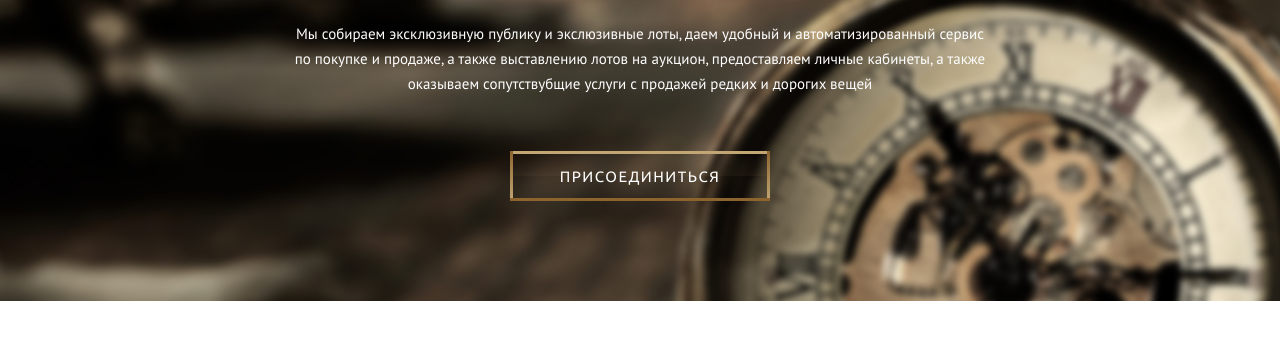
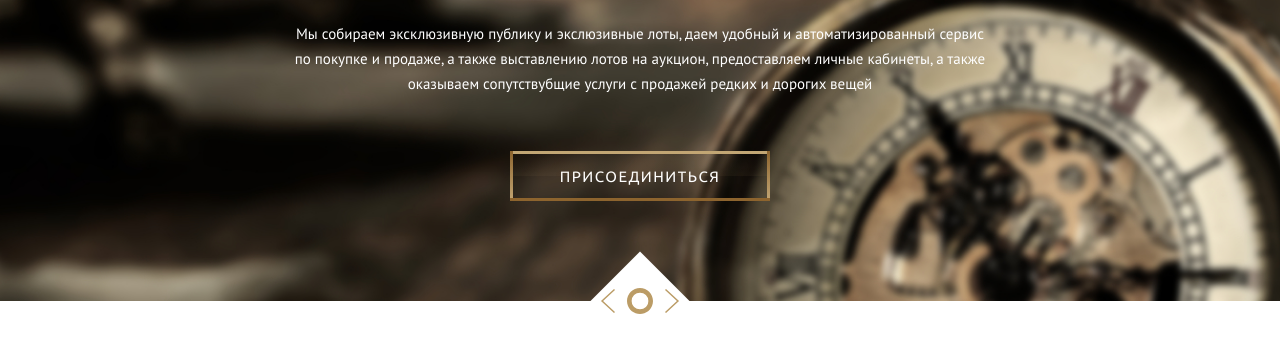
Before and after one commit to Aandi1989/Luxtrader, a website built with Parcel: page src/index.html in a window 1280 px wide. Shown: the part 204-556 px from the top of the page. Built offline with nearby package versions, Linux system fonts and the light colour scheme.

Commit message:
slider block html-css completed

```diff
--- a/src/index.html
+++ b/src/index.html
@@ -76,7 +76,15 @@
                         </div>
                     </div>
                 </div>
-                <div class="mainSlider__control"></div>
+                <div class="mainSlider__control controlMainSlider">
+                    <div class="controlMainSlider__arrow controlMainSlider__arrow_prev">
+                        <img src="./static/images/icons/arrow1.svg" alt="">
+                    </div>
+                    <div  class="controlMainSlider__decor">
+                        <img src="./static/images/icons/rotate1.svg" alt="">
+                    </div>
+                    <div class="controlMainSlider__arrow controlMainSlider__arrow_next"> <img src="./static/images/icons/arrow2.svg" alt=""></div>
+                </div>
             </div>
         </main>
         <footer class="footer"></footer>
--- a/src/styles/index.scss
+++ b/src/styles/index.scss
@@ -96,6 +96,7 @@ body {
       &:after{
         content:'';
         height: 50%;
+        transition: all 0.3s ease 0s;
         background-image: linear-gradient(to top, #bb9c66 0%, rgba(187, 156, 102, 0) 100%);
         opacity: 0.06;
         top: 0;
@@ -105,6 +106,16 @@ body {
       }
     }
   }
+    @media (min-width:$md2){
+      &:hover{
+        .btn__body span{
+          &:after {
+            height:100%;
+            opacity: 0.3;
+          }
+        }
+      }
+    }
 }
 
 //</Обнуление, общие параметры>
@@ -393,9 +404,31 @@ body {
 }
 
 .mainSlider {
+  position: relative;
   &__body {}
   &__item {}
-  &__control {}
+  &__control {
+    position: absolute;
+    left: 50%;
+    bottom: 0px;
+    width: 100px;
+    height: 100px;
+    transform: translate(-50%,50%);
+    display: flex;
+    justify-content: center;
+    align-items:center;
+
+    &::after{
+      content:'';
+      background-color:#fff;
+      position: absolute;
+      width: 70%;
+      height: 70%;
+      top: 50%;
+      left: 50%;
+      transform: translate(-50%, -50%) rotate(-45deg);
+    }
+  }
 }
 .itemMainSlider {
   text-align: center;
@@ -449,5 +482,21 @@ body {
   }
 }
 
+.controlMainSlider {
+  &__arrow {
+    position: relative;
+    z-index: 2;
+    cursor:pointer;
+    &_prev {}
+    &_next {}
+  }
+  &__decor {
+    position: relative;
+    z-index: 2;
+    margin: 0 12px;
+  }
+}
+
+
 
 //</Основная сетка>
```
Also changed, not shown: src/static/images/icons/arrow1.svg (added), src/static/images/icons/arrow2.svg (added), src/static/images/icons/rotate1.svg (added).
